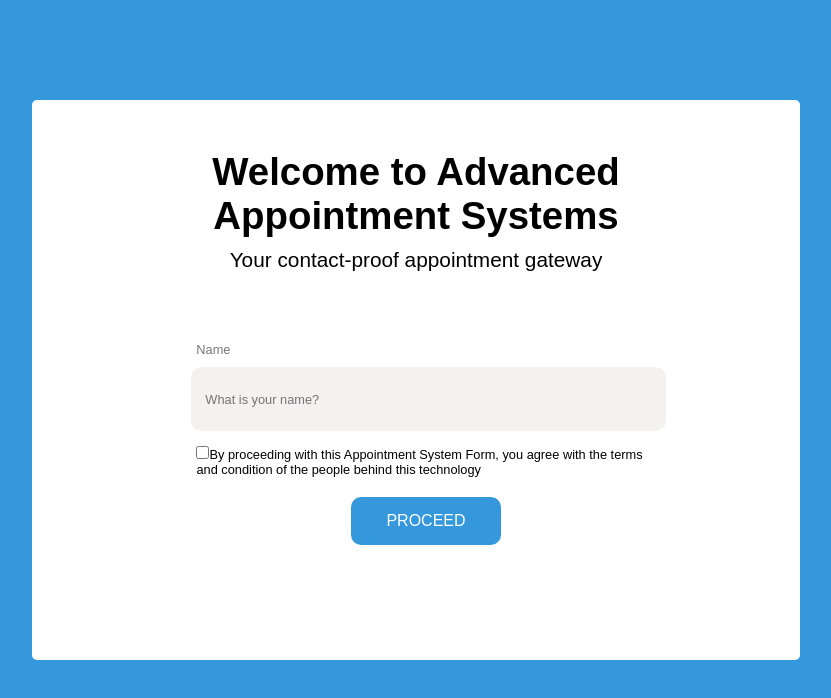
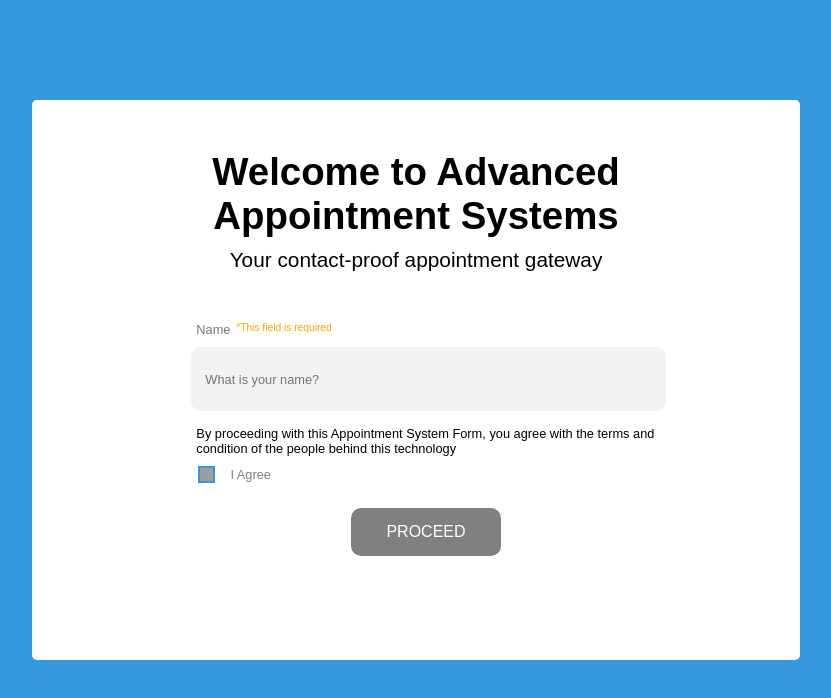
Before and after one commit to EngrJill/DTThesisAppointmentWeb, a Nuxt app: page / in a window 1280 px wide. Shown: the top 698 px of the page, without its empty margins (224-1055 px from the left). Built offline with nearby package versions, Linux system fonts and the light colour scheme; grey boxes are pictures that could not be loaded.

Commit message:
Required field in Landing Page and some changes in Appointment Page

```diff
--- a/pages/appointment.vue
+++ b/pages/appointment.vue
@@ -2,7 +2,8 @@
     <div class="main-container">
         <div class="landing-subcontainer">
             <div class="form-container">
-            <h3>Kindly fill-out this form</h3>
+            <h3>Hello, {{this.$route.params.nname}}. Kindly fill-out this form</h3>
+            <p>All fields are required</p>
                 <form action="" class="form">
                     <label for="first_name">First Name</label><br>
                     <input type="text" placeholder="Input First Name" v-model="first_name"><br>
@@ -18,8 +19,8 @@
                     <input type="text" placeholder="Input Appointment Purpose" v-model="appointment_purpose"><br>
                     <label for="">Appointment date</label><br>
                     <date-picker style="height: 46px" v-model="time1" valueType="format" placeholder="Please pick a date"></date-picker><br>
-                    <nuxt-link :to="{ name: 'final', params: { code: hashFunction(), date: this.time1  } }">
-                        <button>
+                    <nuxt-link :to="{ name: 'final', params: { pangalan: this.first_name, code: hashFunction(), time: convertToReadableDate(), date: this.time1  } }">
+                        <button :disabled="btnDisabled" :style="{backgroundColor: btnColorDisabled}">
                         PROCEED
                         </button>
                     </nuxt-link>
@@ -46,6 +47,38 @@
         appointment_location: '',
         appointment_purpose: '',
       };
+    },
+    computed: {
+        btnDisabled: function() {
+            if (this.time1.length === 0 &&
+                this.first_name.length === 0 &&
+                this.last_name.length === 0 &&
+                this.contact_number.length === 0 &&
+                this.email.length === 0 &&
+                this.appointment_location.length === 0 &&
+                this.appointment_purpose.length === 0
+            ) {
+                return true
+            }
+            else {
+                return false
+            }
+        },
+        btnColorDisabled: function() {
+            if (this.time1.length === 0 &&
+                this.first_name.length === 0 &&
+                this.last_name.length === 0 &&
+                this.contact_number.length === 0 &&
+                this.email.length === 0 &&
+                this.appointment_location.length === 0 &&
+                this.appointment_purpose.length === 0
+            ) {
+                return 'gray'
+            }
+            else {
+                return '#3598DC'
+            }
+        }
     },
     methods: {
             hashFunction: function() {
@@ -74,7 +107,28 @@
             let hashRaw = reverseString(this.last_name) + this.time1.toString() + reverseString(this.first_name)
 
             return hashRaw.hashCode()
-        }
+        },
+
+        convertToReadableDate: function() {
+        let timeVar = this.time1
+        let month = {'01': "January",
+                    "02": "February",
+                    "03": "March",
+                    "04": "April",
+                    "05": "May",
+                    "06": "June",
+                    "07": "July",
+                    "08": "August",
+                    "09": "September",
+                    "10": "October",
+                    "11": "November",
+                    "12": "December"
+                    }
+                let readableMonth = timeVar.slice(5,7)
+                let readableDate = month[readableMonth] + " " + timeVar.slice(8,10) + ", " + timeVar.slice(0,4)
+
+                return readableDate
+            }
     }
   };
 </script>
@@ -101,8 +155,13 @@ $primary-color: #3598DC;
 
                 h3 {
                     padding-top: 50px;
-                    padding-bottom: 30px;
                     font-size: clamp(0.8rem, 2vw, 1.3rem);
+                }
+
+                p {
+                    color: orange;
+                    padding-bottom: 20px;
+                    font-size: 0.8em;
                 }
 
                     form {
--- a/pages/final.vue
+++ b/pages/final.vue
@@ -3,10 +3,9 @@
   <div class="main-container">
     <div class="landing-subcontainer">
       <div class="txt-container">
-        <h1>{{codes}}</h1>
-        <h1>{{this.$route.params.date}}</h1>
+        <h1>Hello, {{this.$route.params.pangalan}} </h1>
+        <h1>{{this.$route.params.time}}</h1>
         <vue-qr :bgSrc='src' :logoSrc="src2" :text="hey()" :size="200"></vue-qr>
-        <h1>Hell0o world</h1>
       </div>
     </div>
   </div>
@@ -18,11 +17,6 @@ import VueQr from 'vue-qr'
 export default {
     components: {
       VueQr
-    },
-    data(){
-      return {
-        codes: this.$route.params.code
-      }
     },
     methods: {
       hey: function() {
--- a/pages/index.vue
+++ b/pages/index.vue
@@ -9,19 +9,23 @@
 
       <div class="placeholder-class">
           <p>
-            Name
+            Name <span class="requiredTrigger"  :style="{display: requiredTrigger}"> &nbsp; *This field is required</span>
           </p>
 
-          <input type="text" placeholder="What is your name?" class="name">
+          <input type="text" placeholder="What is your name?" class="name" v-model="nname">
 
           <div class="checkbox">
-            <input type="checkbox" name="TandC" id="TandC">
-            <label>By proceeding with this Appointment System Form,
-              you agree with the terms and condition of the people behind this technology</label><br>
+            <p>By proceeding with this Appointment System Form,
+            you agree with the terms and condition of the people behind this technology</p>
+            <label class="cbox" for="agree" :style="{color: disable_black}">
+            <input id="agree" type="checkbox" value="agree" v-model="checked" checked>
+            <span class="checkmark"></span>
+            <span class="label">I Agree</span>
+            </label><br>
           </div>
 
-          <nuxt-link to="/appointment">
-            <button>
+          <nuxt-link :to="{ name: 'appointment', params: { nname: this.nname } }">
+            <button :disabled="stillDisable" :style="{backgroundColor: disable_blue}">
               PROCEED
             </button>
           </nuxt-link>
@@ -33,7 +37,43 @@
 
 <script>
 export default {
-
+    data() {
+      return {
+        nname: '',
+        checked: false
+      }
+    },
+    computed: {
+      disable_black: function() {
+        if (this.checked === false) {
+          return 'gray'
+        }
+        else {
+          return  'black'
+        }
+      },
+      disable_blue: function() {
+        if (this.nname.length != 0 && this.checked) {
+          return '#3598DC'
+        }
+        else {
+          return  'gray'
+        }
+      },
+      stillDisable: function() {
+        if (this.nname.length === 0 && this.checked) {
+          return true
+        }
+      },
+      requiredTrigger: function() {
+        if (this.nname.length === 0) {
+          return 'block'
+        }
+        else {
+          return 'none'
+        }
+      }
+    }
 }
 </script>
 
@@ -72,14 +112,56 @@ $primary-color: #3598DC;
       }
 
       .placeholder-class {
-        padding-top: 70px;
+        padding-top: 50px;
         margin-inline: auto;
         width: 65%;
 
+        p {
+          display: flex;
+          span {
+            font-size: 0.8em;
+            color: orange;
+          }
+        }
+
         .checkbox {
-          margin-left: 30px;
           margin-top: 15px;
           font-size: clamp(0.5rem, 0.10vw + 0.9vw, 0.96rem);
+
+          p {
+            color: black;
+          }
+
+          .cbox {
+            cursor: pointer;
+            display: flex;
+            align-items: center;
+            margin: 10px 0;
+            padding-left: 32px;
+
+              .label {
+                font-size: 1em;
+              }
+
+              .checkmark {
+                  margin-right: 15px;
+                  width: 17px;
+                  height: 17px;
+                  border: 2px solid $primary-color;
+                  background: $primary-color url(https://upload.wikimedia.org/wikipedia/commons/thumb/2/27/White_check.svg/1200px-White_check.svg.png) center/1250% no-repeat;
+              }
+
+              input:checked + .checkmark {
+                  background-size: 60%;
+                  transition: background-size 0.25s cubic-bezier(0.7, 0, 0.18, 1.24);
+                  }
+
+              input {
+                display: none;
+              }
+          }
+
+
         }
 
         p {
@@ -104,7 +186,6 @@ $primary-color: #3598DC;
           min-height: 6vh;
           width: min(30vw, 30%);
           border-radius: 10px;
-          margin-top: 20px;
           margin-left: 37%;
           font-size: clamp(0.5rem, 1.5vw, 1rem);
         }
```
